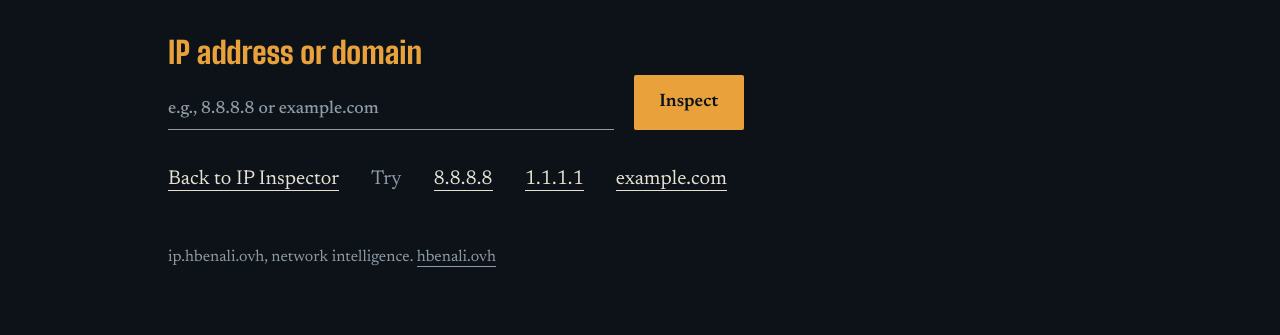
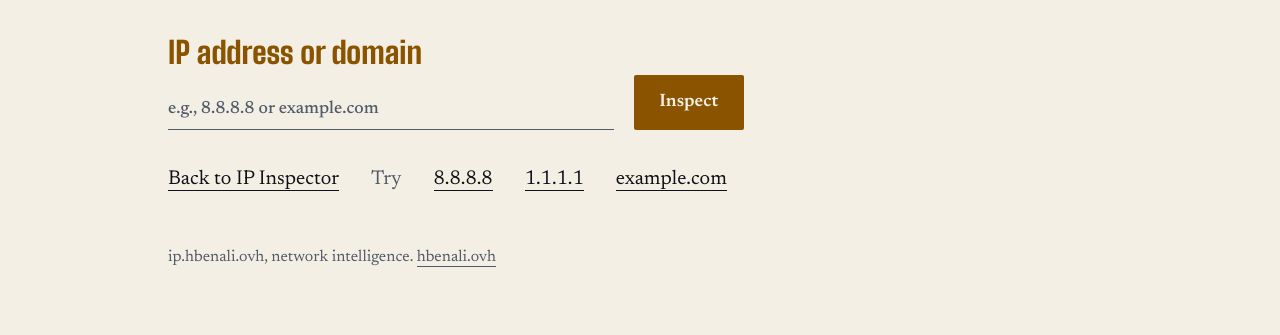
Before and after one commit to hbenali/ip-inspector-web, a plain HTML site: page 404.html in a window 1280 px wide. Shown: the part 577-912 px from the top of the page. Drawn offline with Linux system fonts and the light colour scheme.

Commit message:
feat: follow the system light/dark setting
Dark stays the default and the identity. When the system asks for light, the
same stylesheet swaps its tokens: warm paper background, ink text, deeper amber,
green and red accents. No toggle.

Remaining hard-coded colours (hero glow, button loader ring, snow canvas) became
tokens; the snow canvas reads them from CSS so flakes stay visible on paper.
Pages declare color-scheme and a theme-color per scheme. Service worker cache
bumped to v3.

```diff
--- a/404.html
+++ b/404.html
@@ -11,7 +11,9 @@
   <link rel="icon" type="image/svg+xml" href="/favicon.svg">
   <link rel="alternate icon" href="/favicon.ico">
   <link rel="apple-touch-icon" href="/apple-touch-icon.png">
-  <meta name="theme-color" content="#0c1218">
+  <meta name="color-scheme" content="dark light">
+  <meta name="theme-color" content="#0c1218" media="(prefers-color-scheme: dark)">
+  <meta name="theme-color" content="#f4efe4" media="(prefers-color-scheme: light)">
 
   <!-- Absolute paths: this page is served for any missing URL, at any depth -->
   <link rel="preload" as="font" type="font/woff2" href="/fonts/big-shoulders-latin-wght.woff2" crossorigin>
--- a/site.css
+++ b/site.css
@@ -39,6 +39,11 @@
     --sodium: #e9a23b;
     --verdigris: #5db7a0;
     --fail: #e5776f;
+    --glow: rgba(233, 162, 59, 0.2);
+    --glow-soft: rgba(233, 162, 59, 0.06);
+    --loader-ring: rgba(12, 18, 24, 0.3);
+    --snow-fill: rgba(231, 225, 211, 0.85);
+    --snow-edge: rgba(142, 154, 166, 0.4);
 
     --display: 'Big Shoulders', 'Arial Narrow', Impact, sans-serif;
     --serif: 'Newsreader', Georgia, serif;
@@ -46,6 +51,28 @@
 
     --gutter: clamp(1.25rem, 4vw, 2.5rem);
     color-scheme: dark;
+}
+
+/* Light: follows the system setting, no toggle. Dark above is the default and the identity.
+   Contrast on --ink (page) / --slate (surface): text 16/14.7, muted 6.0/5.4, accent 5.5/4.9,
+   ok 5.2/4.7, fail 5.7/5.1, ink on accent button 5.5. */
+@media (prefers-color-scheme: light) {
+    :root {
+        --ink: #f4efe4;
+        --slate: #e9e3d4;
+        --line: #cbc3b0;
+        --bone: #0c1218;
+        --mist: #4f5b67;
+        --sodium: #8a5300;
+        --verdigris: #1b7058;
+        --fail: #b3261e;
+        --glow: rgba(233, 162, 59, 0.22);
+        --glow-soft: rgba(233, 162, 59, 0.07);
+        --loader-ring: rgba(244, 239, 228, 0.3);
+        --snow-fill: rgba(79, 91, 103, 0.7);
+        --snow-edge: rgba(12, 18, 24, 0.3);
+        color-scheme: light;
+    }
 }
 
 *, *::before, *::after { box-sizing: border-box; margin: 0; padding: 0; }
@@ -96,7 +123,7 @@ button, input { font: inherit; color: inherit; }
 .glow {
     position: absolute; z-index: 0; top: -14rem; right: -12rem;
     width: min(42rem, 140vw); aspect-ratio: 1; border-radius: 50%;
-    background: radial-gradient(closest-side, rgba(233, 162, 59, 0.2), rgba(233, 162, 59, 0.06) 55%, transparent);
+    background: radial-gradient(closest-side, var(--glow), var(--glow-soft) 55%, transparent);
     pointer-events: none;
 }
 .hero h1 { font-size: clamp(3.4rem, 14vw, 8.5rem); margin-left: -0.03em; overflow: hidden; padding-bottom: 0.2em; margin-bottom: -0.15em; }
@@ -154,7 +181,7 @@ button:disabled { opacity: 0.5; cursor: default; }
 #ipInput::placeholder, .calc-text-input::placeholder { color: var(--mist); font-family: var(--serif); font-weight: 400; }
 .kbd-hint { color: var(--mist); font-size: 1rem; }
 kbd { font: 0.8125rem var(--mono); color: var(--mist); border: 1px solid var(--line); padding: 0.05rem 0.4rem; border-radius: 3px; }
-#btnLoader.loader, .loader { width: 1rem; height: 1rem; border: 2px solid rgba(12, 18, 24, 0.3); border-top-color: var(--ink); border-radius: 50%; animation: spin 0.8s linear infinite; }
+#btnLoader.loader, .loader { width: 1rem; height: 1rem; border: 2px solid var(--loader-ring); border-top-color: var(--ink); border-radius: 50%; animation: spin 0.8s linear infinite; }
 
 /* History */
 .history-section { padding-block: 0 0.5rem; }
--- a/sw.js
+++ b/sw.js
@@ -1,4 +1,4 @@
-const CACHE_NAME = 'ip-inspector-v2';
+const CACHE_NAME = 'ip-inspector-v3';
 const PRECACHE_URLS = [
   '/',
   '/index.html',
```
Also changed, not shown: index.html (+6 -3 lines).
